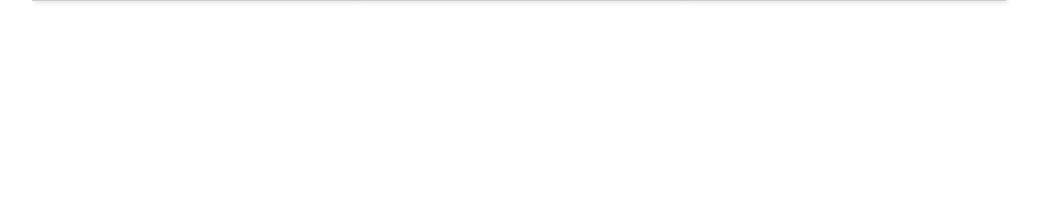
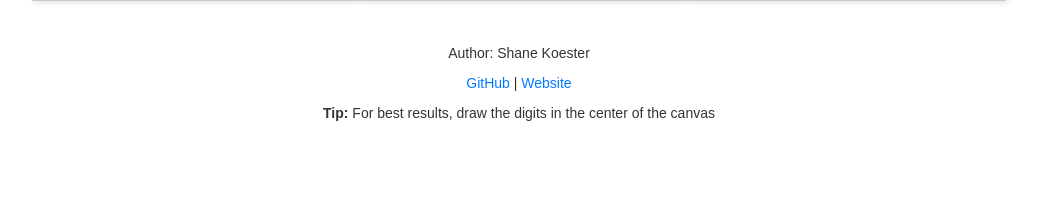
Before and after one commit to ItsMeShane/OpticalCharacterRecognition, a Flask app: page / in a window 1280 px wide. Shown: the part 524-723 px from the top of the page, without its empty margins (121-1159 px from the left). Run offline with Flask 3, Linux system fonts and the light colour scheme; data that the repository does not hold is empty; parts of the project's set-up code (start-up, migrations or seed data) failed here and were passed over.

Commit message:
added info section

```diff
--- a/templates/index.html
+++ b/templates/index.html
@@ -80,6 +80,22 @@
             background-color: #4caf50;
             transition: width 0.3s;
          }
+         #infoSection {
+            margin-top: 20px;
+            padding: 10px;
+            text-align: center;
+            font-size: 14px;
+            color: #333;
+         }
+
+         #infoSection a {
+            color: #007bff;
+            text-decoration: none;
+         }
+
+         #infoSection a:hover {
+            text-decoration: underline;
+         }
       </style>
    </head>
    <body>
@@ -100,6 +116,23 @@
             <div id="probabilityChart"></div>
          </div>
       </div>
+      <div id="infoSection">
+         <p>Author: Shane Koester</p>
+         <p>
+            <a
+               href="https://github.com/ItsMeShane/OpticalCharacterRecognition"
+               target="_blank"
+               >GitHub</a
+            >
+            |
+            <a href="https://shanes.tech" target="_blank">Website</a>
+         </p>
+         <p>
+            <strong>Tip:</strong> For best results, draw the digits in the center of the
+            canvas
+         </p>
+      </div>
+
       <script>
          const canvas = document.getElementById('drawingPanel');
          const prediction = document.getElementById('predictionPanel');
```
